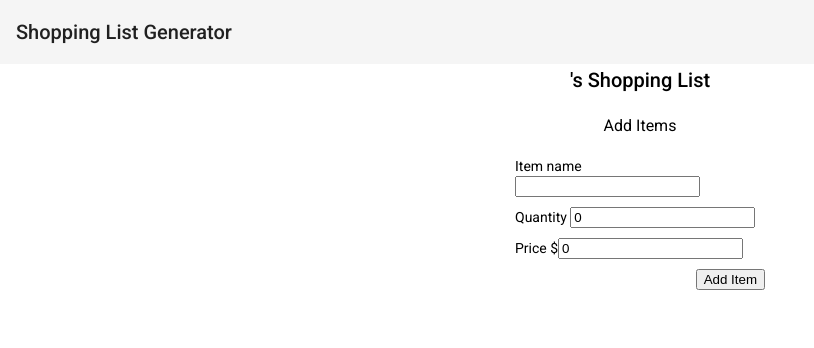
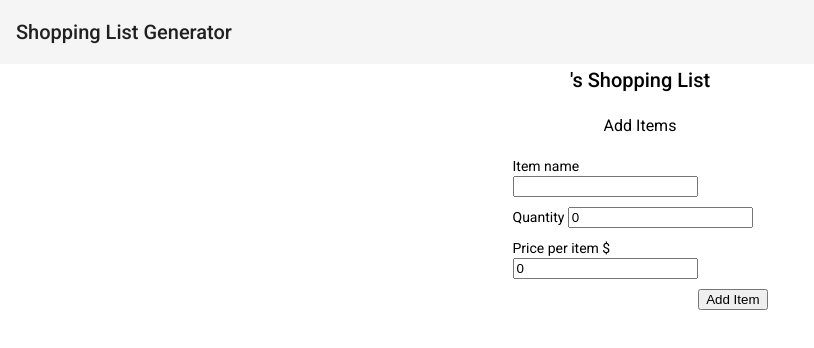
Before and after one commit to gsloup/shopping-list-angular-app, an Angular app: page /shopping-list in a window 1280 px wide. Shown: the top 348 px of the page, without its empty margins (0-814 px from the left). Built offline with nearby package versions, Linux system fonts and the light colour scheme.

Commit message:
fixes input text box

```diff
--- a/src/app/shopping-list/shopping-list.component.html
+++ b/src/app/shopping-list/shopping-list.component.html
@@ -2,7 +2,7 @@
 
 <div class="text-center ">
     <h3>Add Items</h3>
-    <div class="text-left margin-auto width-250">
+    <div class="text-left margin-auto width-255">
         <div>
             <label for="item">Item name </label>
             <input type="text" id="item" [(ngModel)]="name"><br>
@@ -12,7 +12,7 @@
             <input type="number" id="qty" [(ngModel)]="qty"><br>
         </div>
         <div class="pt-10">
-            <label for="price">Price $</label>
+            <label for="price">Price per item $</label>
             <input type="number" id="price" [(ngModel)]="price"><br>
         </div>
         <div class="text-right pt-10"><button (click)="addItem()">Add Item</button></div>
--- a/src/styles.scss
+++ b/src/styles.scss
@@ -15,8 +15,8 @@ body { margin: 0; font-family: Roboto, "Helvetica Neue", sans-serif; }
 .margin-auto {
     margin: auto;
 }
-.width-250 {
-    width: 250px;
+.width-255 {
+    width: 255px;
 }
 .pt-10 {
     padding-top: 10px;
```
